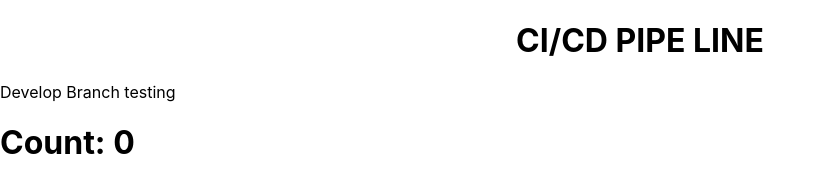
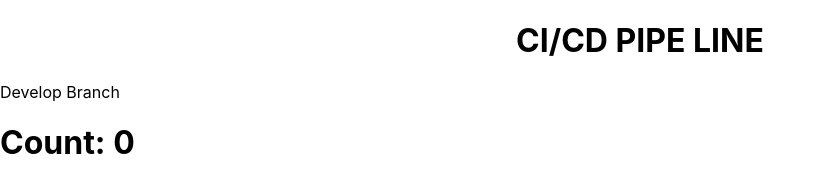
Before and after one commit to callasumamahesh/CI-CD-Pipe-Line, a React (Create React App) app: page / in a window 1280 px wide. Shown: the top 172 px of the page, without its empty margins (0-826 px from the left). Built offline with nearby package versions, Linux system fonts and the light colour scheme.

Commit message:
removed testing

```diff
--- a/src/App.js
+++ b/src/App.js
@@ -5,7 +5,7 @@ const App = () => {
   return (
     <div>
       <h1 style={{textAlign:'center',textTransform:'uppercase'}}>CI/Cd Pipe Line</h1>
-      <p>Develop Branch testing</p>
+      <p>Develop Branch</p>
       <Counter />
     </div>
   )
```
